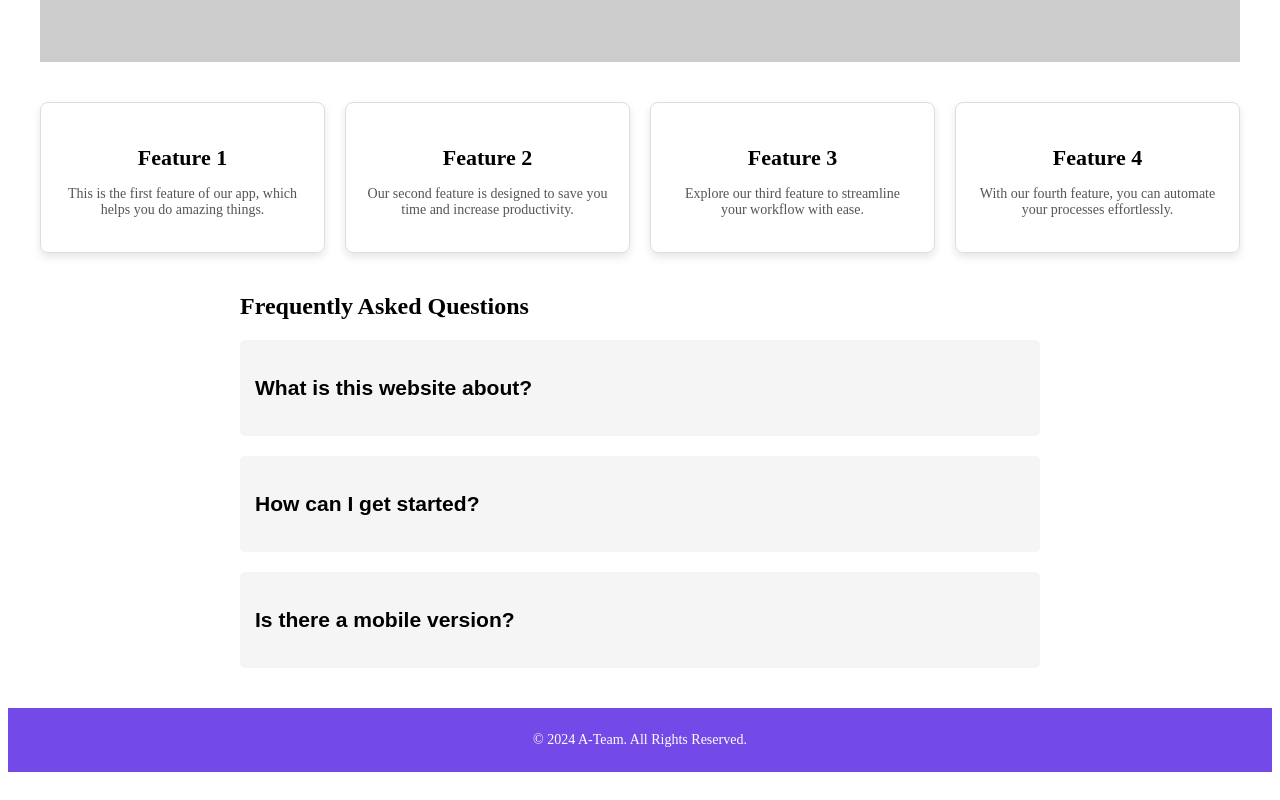
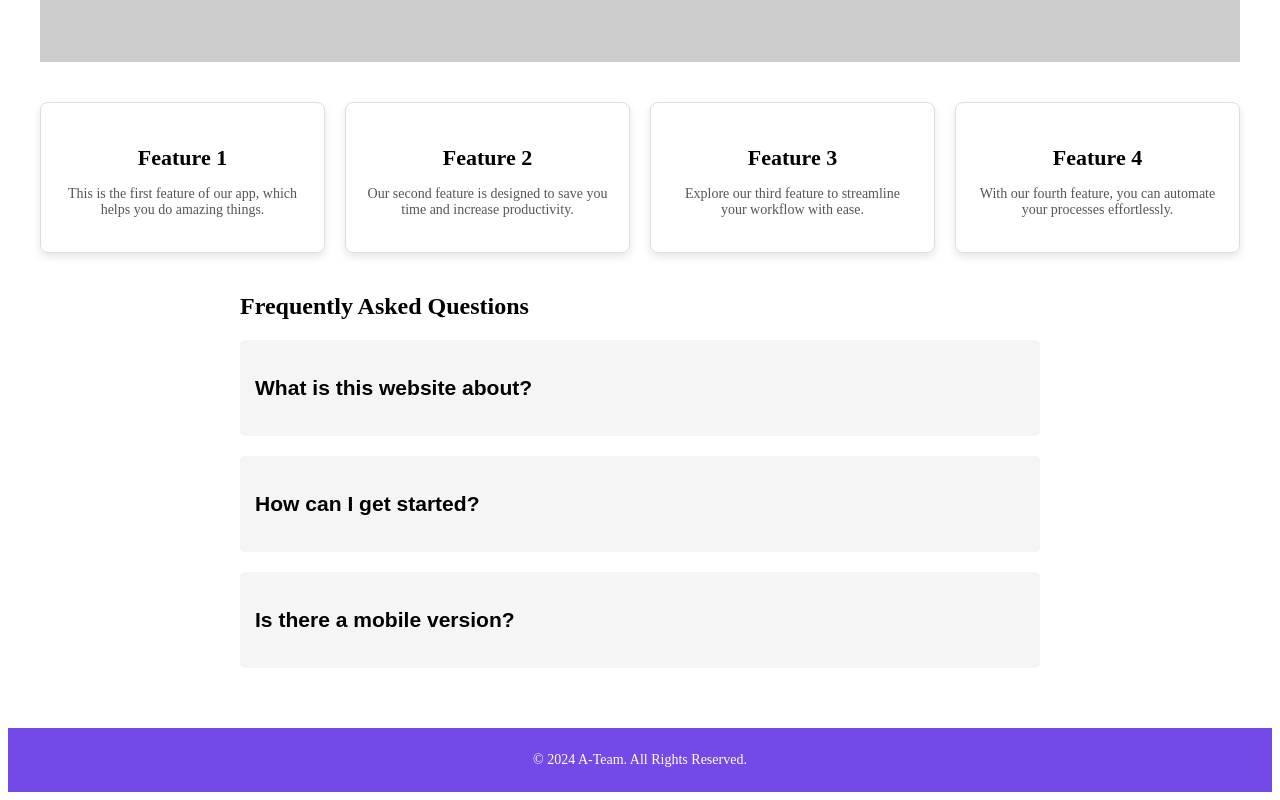
Before and after one commit to kolibrik666/PdfSub, a Vue app in the folder frontend/: page / in a window 1280 px wide. Shown: the part 316-1116 px from the top of the page. Built offline with nearby package versions, Linux system fonts and the light colour scheme.

Commit message:
Add margin to footer

```diff
--- a/frontend/src/components/TheFooter.vue
+++ b/frontend/src/components/TheFooter.vue
@@ -20,6 +20,7 @@
     padding: 10px 0;
     font-family: 'Merriweather', serif;
     font-size: 14px;
+    margin-top: 20px;
   }
 
   .container {
```
